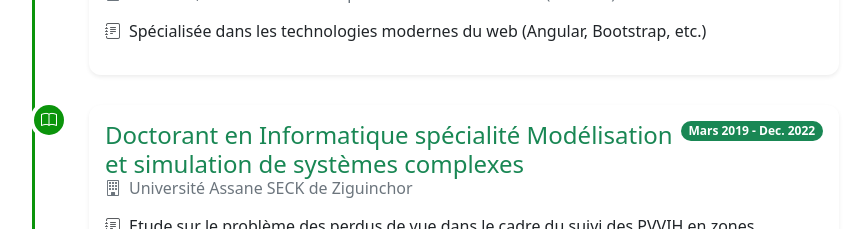
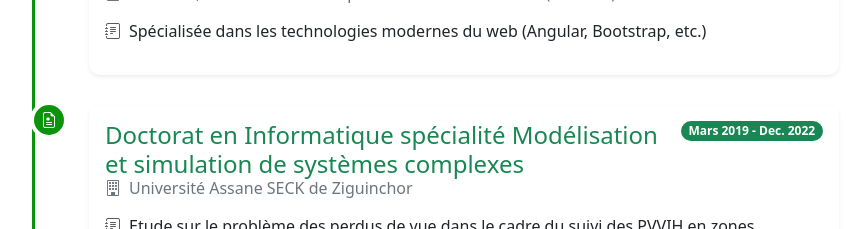
Before and after one commit to abadji03/portfolio-aliou, an Angular app: page / in a window 1280 px wide. Shown: the part 4720-4949 px from the top of the page, without its empty margins (211-1071 px from the left). Built offline with nearby package versions, Linux system fonts and the light colour scheme.

Commit message:
modifications 1 du du 23/04/2025

```diff
--- a/src/app/donnees.model.ts
+++ b/src/app/donnees.model.ts
@@ -6,7 +6,7 @@ export const formations = [
       details: 'Spécialisée dans les technologies modernes du web (Angular, Bootstrap, etc.)'
     },
     {
-      diplome: 'Doctorant en Informatique spécialité Modélisation et simulation de systèmes complexes',
+      diplome: 'Doctorat en Informatique spécialité Modélisation et simulation de systèmes complexes',
       etablissement: 'Université Assane SECK de Ziguinchor',
       periode: 'Mars 2019 - Dec. 2022',
       details: 'Etude sur le problème des perdus de vue dans le cadre du suivi des PVVIH en zones transfrontalières entre la Gambie, la Guinée Bissau et le Sénégal',
```
